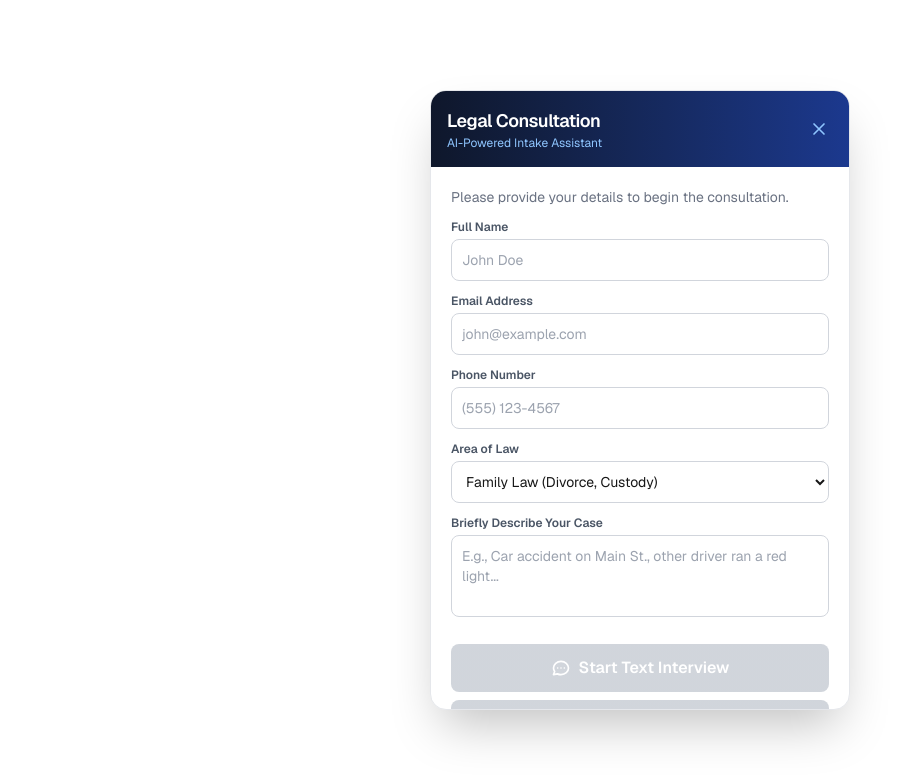
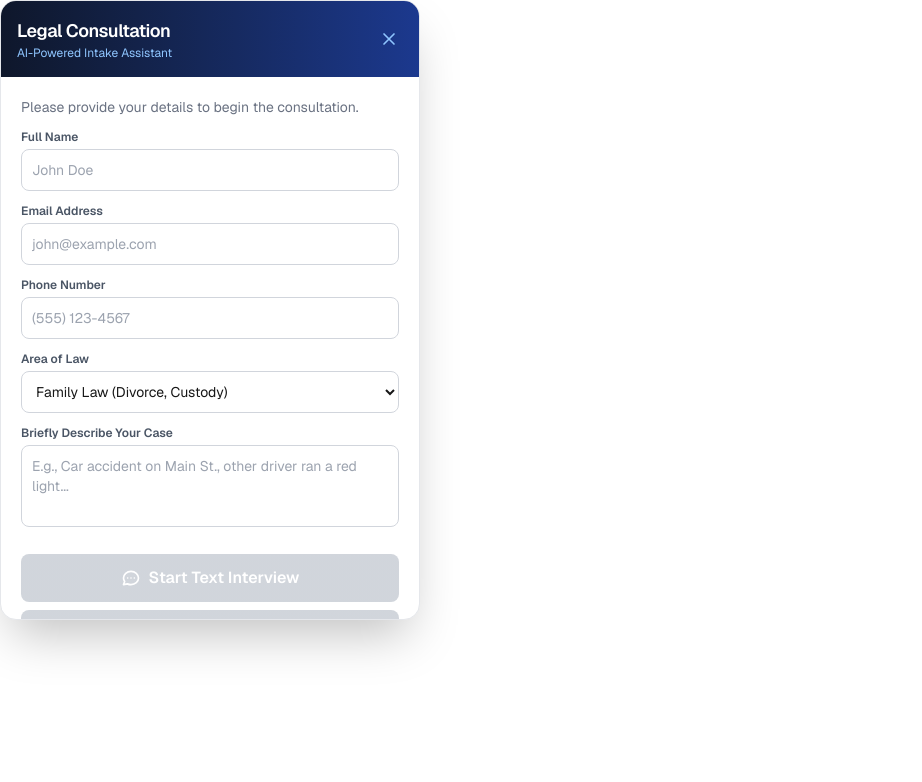
Before and after one commit to sakis070864/law-chatbot, a Next.js app: page / in a window 1280 px wide. Shown: the top 782 px of the page, without its empty margins (0-922 px from the left). Built offline with nearby package versions, Linux system fonts and the light colour scheme.

Commit message:
Popup IS the app - root element is 420x620 with no wrapper

```diff
--- a/src/components/LegalIntakeWidget.tsx
+++ b/src/components/LegalIntakeWidget.tsx
@@ -254,8 +254,7 @@ IMPORTANT RULES:
   // ── MAIN WIDGET (Full Screen) ──
 
   return (
-    <div className="fixed inset-0 flex items-center justify-center" style={{ background: 'transparent' }}>
-      <div className="legal-intake-widget w-[420px] bg-white rounded-2xl shadow-2xl border border-gray-200 overflow-hidden flex flex-col font-sans" style={{ height: '620px' }}>
+      <div className="legal-intake-widget w-[420px] bg-white rounded-2xl shadow-2xl border border-gray-200 overflow-hidden flex flex-col font-sans" style={{ height: '620px', margin: 0 }}>
       {/* ── Header ── */}
       <div className="bg-gradient-to-r from-slate-900 to-blue-900 p-4 text-white shrink-0 flex justify-between items-center">
         <div>
@@ -567,6 +566,5 @@ IMPORTANT RULES:
         </div>
       )}
     </div>
-    </div>
   );
 }
```
